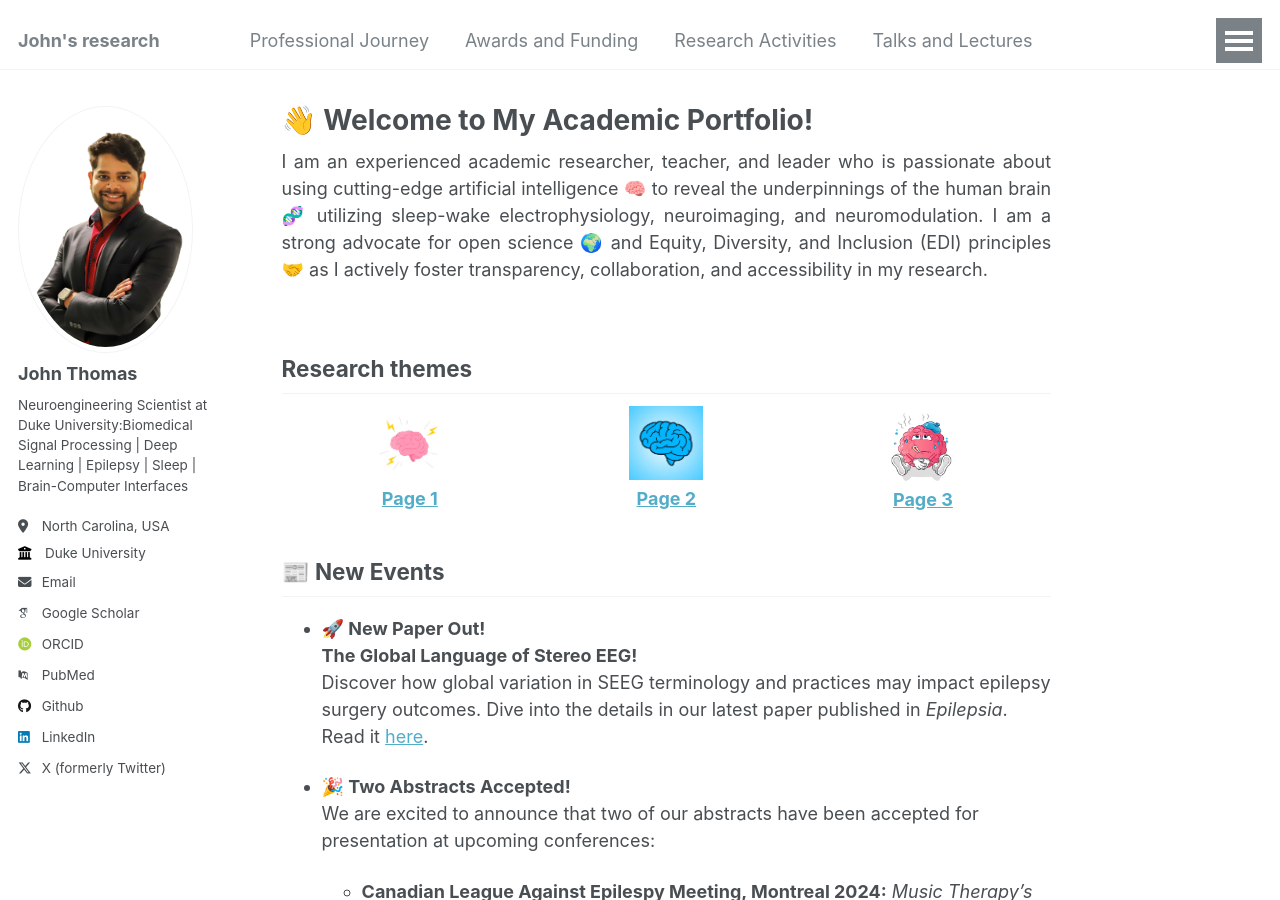
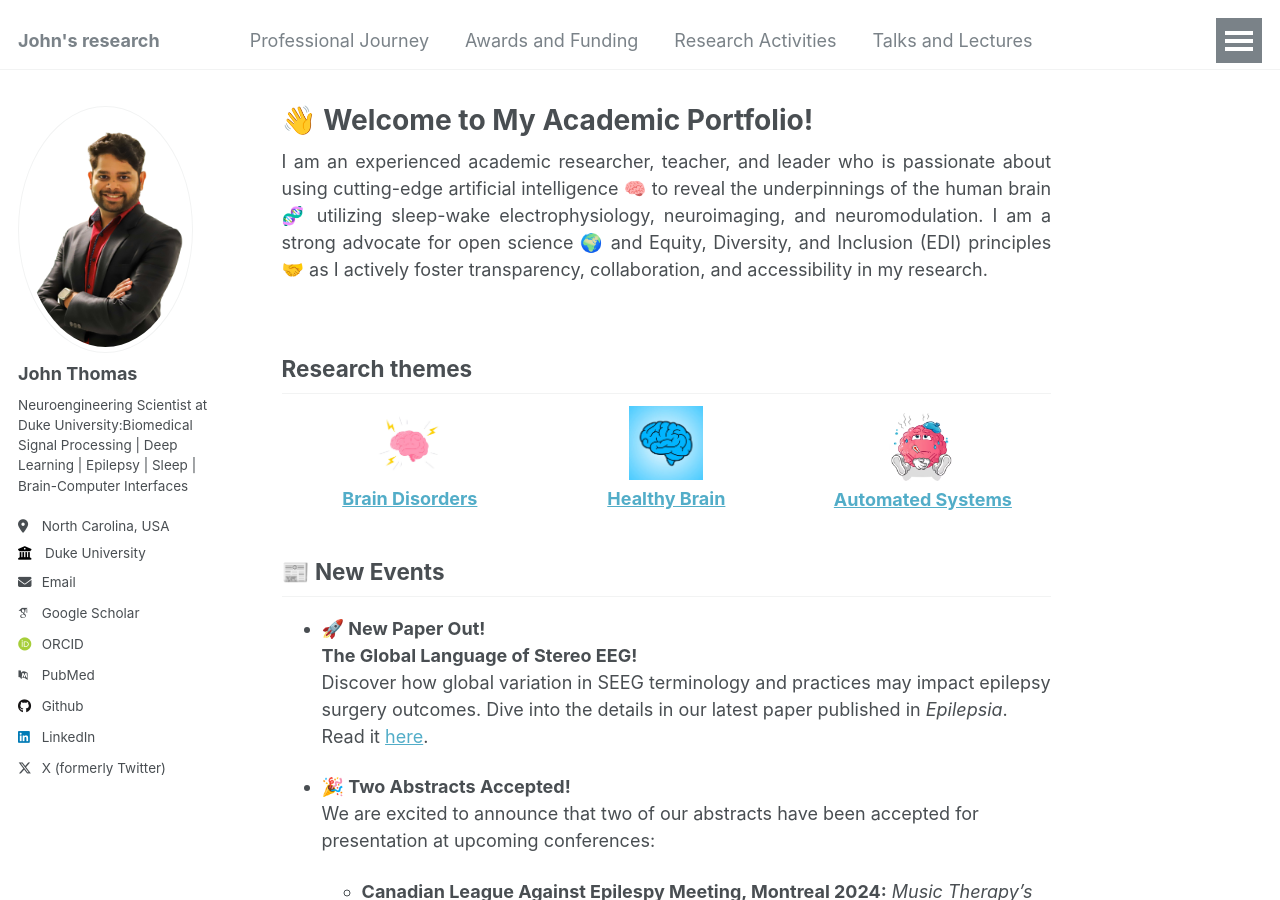
Before and after one commit to johnthomasphd/johnthomasphd.github.io, a Jekyll site: the page built from _pages/about.md, in a window 1280 px wide and 900 px high. Built offline with Jekyll 4.4.1, drawn with Linux system fonts in a browser that asks for light colours; some web fonts are replaced.

Commit message:
Update about.md

```diff
--- a/_pages/about.md
+++ b/_pages/about.md
@@ -24,7 +24,7 @@ I am an experienced academic researcher, teacher, and leader who is passionate a
       <img src="https://johnthomasphd.github.io/images/photo_1.png" alt="Page 1" style="width:30%; height:auto;">
     </a>
     <a href="https://johnthomasphd.github.io/_pages/about_page_1.md" style="display: block; margin-top: 5px;">
-      <strong>Page 1</strong>
+      <strong>Brain Disorders</strong>
     </a>
   </div>
 
@@ -33,7 +33,7 @@ I am an experienced academic researcher, teacher, and leader who is passionate a
       <img src="https://johnthomasphd.github.io/images/photo_2.png" alt="Page 2" style="width:30%; height:auto;">
     </a>
     <a href="https://johnthomasphd.github.io/_pages/about_page_2.md" style="display: block; margin-top: 5px;">
-      <strong>Page 2</strong>
+      <strong>Healthy Brain</strong>
     </a>
   </div>
 
@@ -42,7 +42,7 @@ I am an experienced academic researcher, teacher, and leader who is passionate a
       <img src="https://johnthomasphd.github.io/images/photo_3.png" alt="Page 3" style="width:30%; height:auto;">
     </a>
     <a href="https://johnthomasphd.github.io/_pages/about_page_3.md" style="display: block; margin-top: 5px;">
-      <strong>Page 3</strong>
+      <strong>Automated Systems</strong>
     </a>
   </div>
 
```
